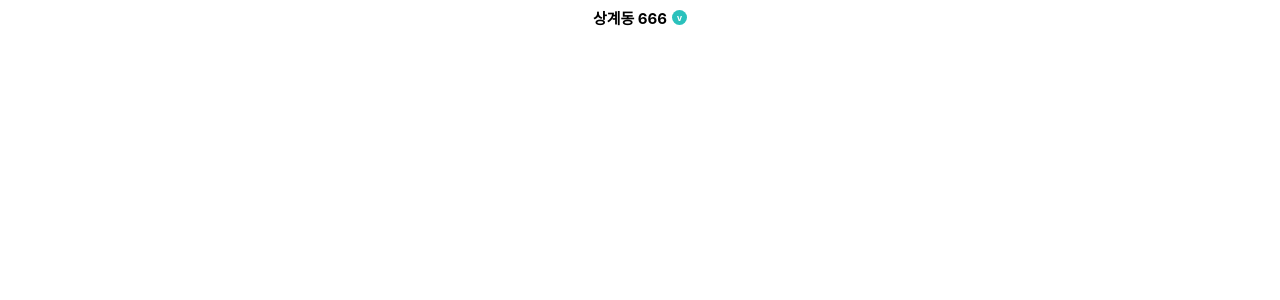
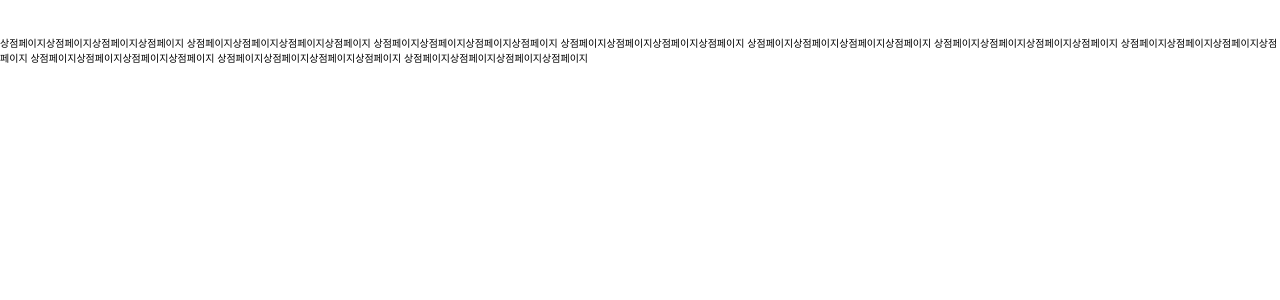
Before and after one commit to hellomac87/haemin-demo, a React (Create React App) app: page /stores in a window 1280 px wide. Shown: the top 300 px of the page. Built offline with nearby package versions, Linux system fonts and the light colour scheme; a web font is replaced by a local one.

Commit message:
react router 공부즁

```diff
--- a/src/App.js
+++ b/src/App.js
@@ -1,5 +1,5 @@
-import React, { Component, Provider } from 'react';
-import { BrowserRouter as Router, Route, Link } from "react-router-dom";
+import React, { Component} from 'react';
+import { BrowserRouter as Router, Route } from "react-router-dom";
 import Header from './components/common/Header';
 import Carousel from './components/main/Carousel';
 import Categories from './components/main/Categories';
@@ -8,23 +8,10 @@ import SeachBestStore from './components/main/SeachBestStore'
 import './App.scss';
 
 class App extends Component {
-  constructor(props){
-    super(props);
-    this.state = {
-      user : {
-        id : 1,
-        username: '이강산',
-        fullAddress: '서울시 노원구 상계동 666, 주공 10단지',
-        shortAddress: '상계동 666'
-      }
-    }
-  }
   render() {
-    const {user} = this.state;
     return (
       <Router>
         <div className="App">
-          <Header user={user} />
           <Route path="/" exact component={Main} />
           <Route path="/stores" component={Stores} />
         </div>
@@ -33,9 +20,26 @@ class App extends Component {
   }
 }
 
-const Main = () => {
-  return(
+class Main extends Component{
+  constructor(props) {
+    super(props);
+    this.state = {
+      user: {
+        id: 1,
+        username: '이강산',
+        fullAddress: '서울시 노원구 상계동 666, 주공 10단지',
+        shortAddress: '상계동 666'
+      }
+    }
+  }
+  componentDidMount(){
+    console.log('main component mount');
+  }
+  render(){
+    const { user } = this.state;
+    return (
       <div>
+        <Header user={user} />
         <Carousel />
         <Categories />
         <SeachBestStore />
@@ -43,10 +47,15 @@ const Main = () => {
 
     )
   }
+}
 
-const Stores = () => {
-  return(
-    <div>
+class Stores extends Component {
+  componentDidMount(){
+    console.log('main component mount');
+  }
+  render(){
+    return (
+      <div className="App">
         상점페이지상점페이지상점페이지상점페이지
         상점페이지상점페이지상점페이지상점페이지
         상점페이지상점페이지상점페이지상점페이지
@@ -58,7 +67,9 @@ const Stores = () => {
         상점페이지상점페이지상점페이지상점페이지
         상점페이지상점페이지상점페이지상점페이지
       </div>
-  )
+    );
+  }
+
 }
 
 export default App;
--- a/src/App.scss
+++ b/src/App.scss
@@ -1,3 +1,4 @@
 .App {
   width:100%;
+  margin-top: 35px;
 }
--- a/src/components/main/Carousel.scss
+++ b/src/components/main/Carousel.scss
@@ -4,7 +4,6 @@
     align-items: center;
     width:100%;
     height: 150px;
-    margin-top: 35px;
     background: #2ac1bc;
     color:#fff;
 }
```
Lines whose indentation alone changed are shown as unchanged.
